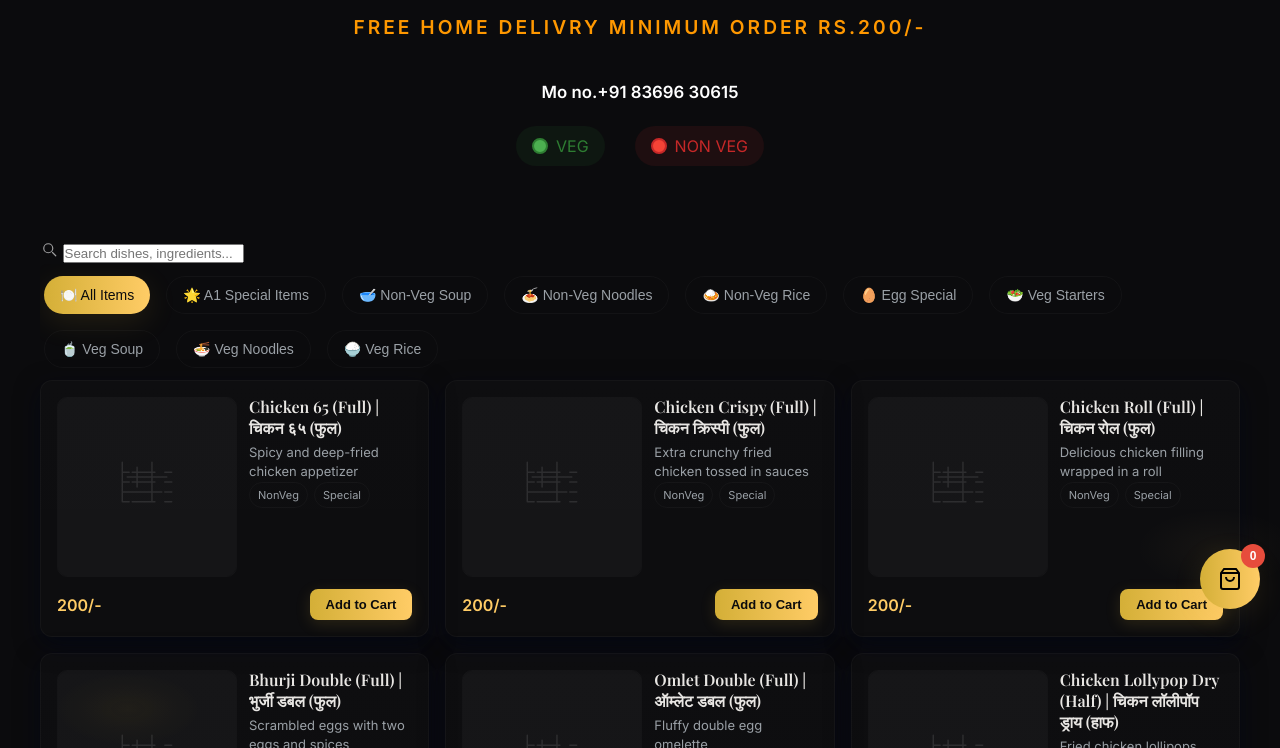
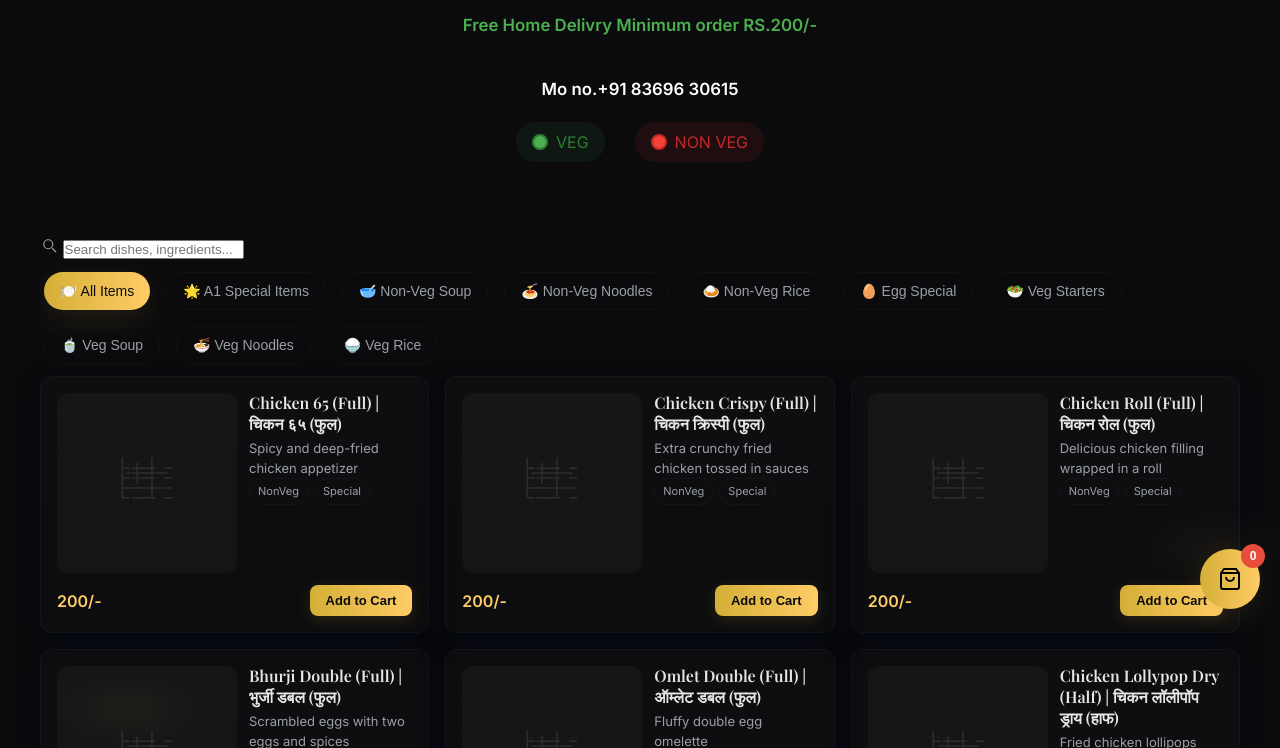
Before and after one commit to MenuSpeak/A-1-Family-Chinese-Indian-Restaurant-, a plain HTML site: page index.html in a window 1280 px wide. Shown: the part 171-919 px from the top of the page. Drawn offline with nearby package versions, Linux system fonts and the light colour scheme.

Commit message:
Update index.html

```diff
--- a/index.html
+++ b/index.html
@@ -1152,8 +1152,8 @@
             <div class="cafe-subtitle"> Family Chinese & Indian Restaurant</div>
             <div class="location-info">
                 <div class="location-text"></div>
-                <div class="address"></div>
-                            <div class="cafe-subtitle">Free Home Delivry Minimum order RS.200/-</div>
+                <div class="address">Free Home Delivry Minimum order RS.200/-</div>
+                            <div class="cafe-subtitle"></div>
                            <div class="cafe-subtitle"></div>
                 <div class="mobile-numbers"><br> Mo no.+91 83696 30615 </div>
             </div>
```
